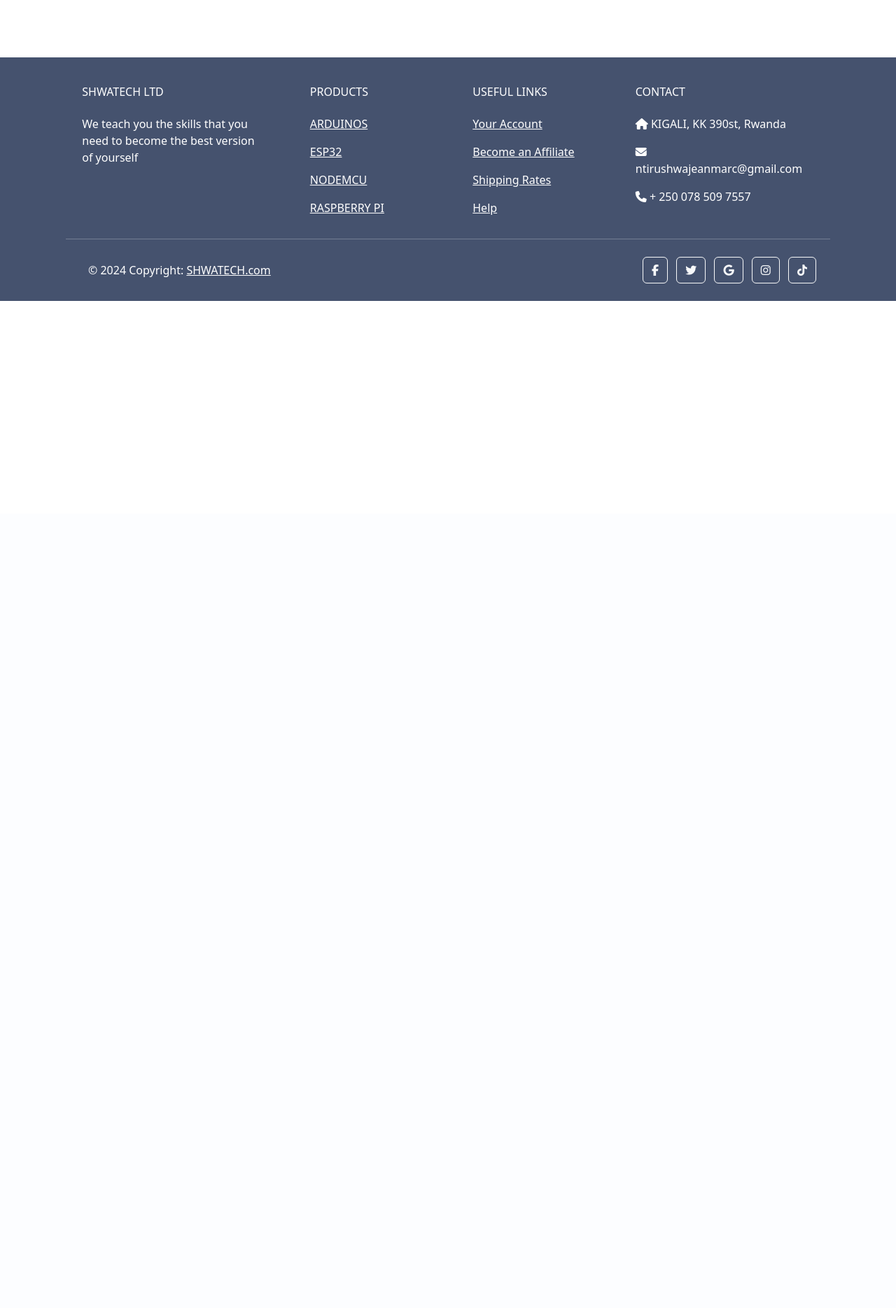
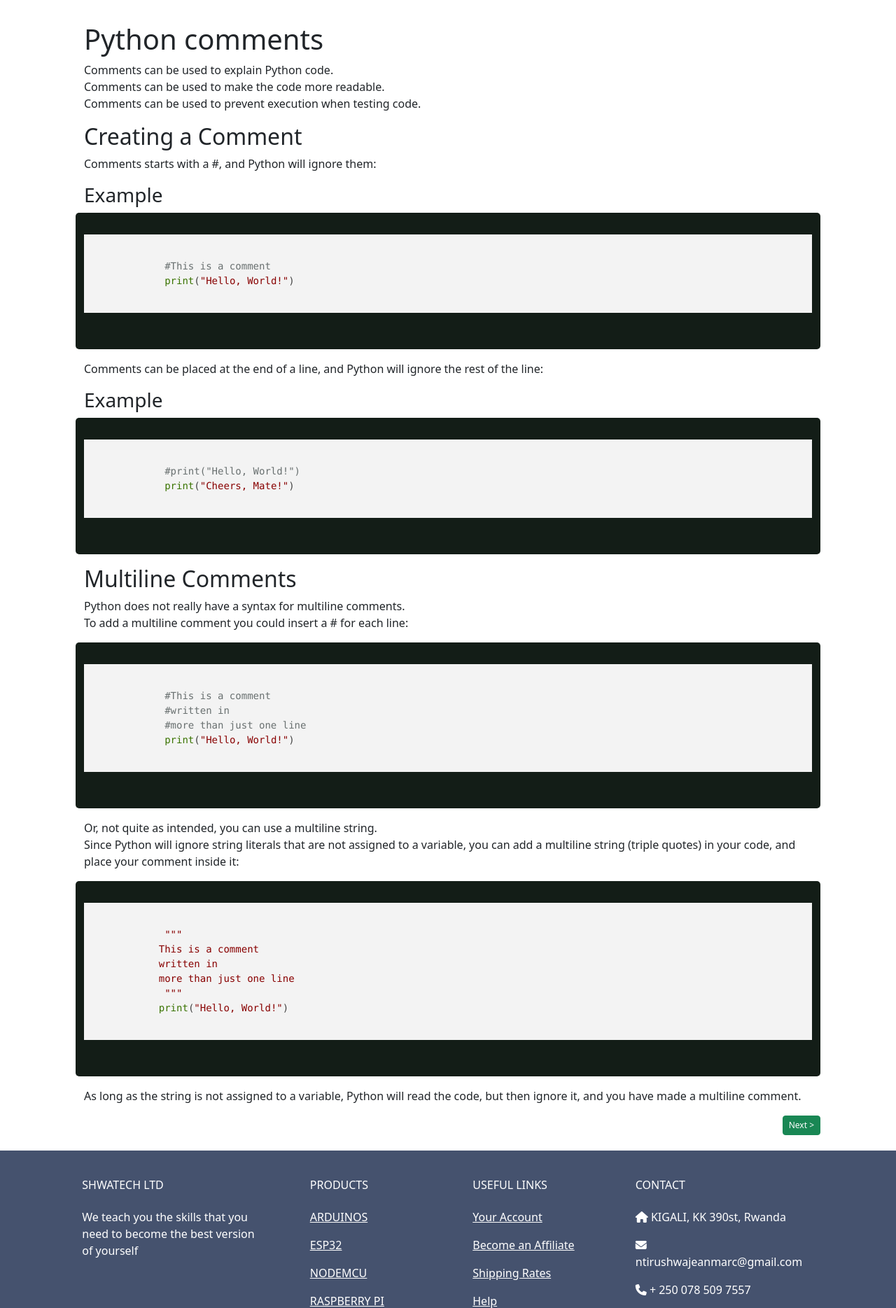
Before and after one commit to ntirushwajeanmarc/shwatech_web, a Flask app: page /python-comments in a window 1280 px wide. Shown: the part 66-1935 px from the top of the page at 70% size. Before the commit the page ends 496 px from the top, so only its background shows below. Run offline with Flask 3, Linux system fonts and the light colour scheme; some libraries are stand-ins or nearby versions.

Commit message:
new change

```diff
--- a/templates/python/comment.html
+++ b/templates/python/comment.html
@@ -5,6 +5,64 @@
 {% block body %}
 <div class="container mt-5 content">
     <div class="row">
+    <h1>Python comments</h1>
+    <p>Comments can be used to explain Python code.</br>
+
+        Comments can be used to make the code more readable.</br>
+
+        Comments can be used to prevent execution when testing code.
+    </p>
+    <h2>Creating a Comment</h2>
+    <p>Comments starts with a #, and Python will ignore them:</p>
+    <h3>Example</h3>
+    <pre class="python">
+        <code>
+            #This is a comment
+            print("Hello, World!")
+        </code>
+    </pre>
+    <p>Comments can be placed at the end of a line, and Python will ignore the rest of the line:</p>
+    <h3>Example</h3>
+    <pre class="python">
+        <code>
+            #print("Hello, World!")
+            print("Cheers, Mate!")
+        </code>
+    </pre>
+    <h2>Multiline Comments</h2>
+    <p>Python does not really have a syntax for multiline comments.</br>
+
+    To add a multiline comment you could insert a # for each line:</p>
+     <pre class="python">
+        <code>
+            #This is a comment
+            #written in
+            #more than just one line
+            print("Hello, World!")
+        </code>
+     </pre>
+     <p>
+        Or, not quite as intended, you can use a multiline string.</br>
+
+        Since Python will ignore string literals that are not assigned to a variable, you can add a multiline string (triple quotes) in your code, and place your comment inside it:
+     </p>
+     <pre class="python">
+        <code>
+            """
+           This is a comment
+           written in
+           more than just one line
+            """
+           print("Hello, World!")
+        </code>
+     </pre>
+     <p>As long as the string is not assigned to a variable, Python will read the code, but then ignore it, and you have made a multiline comment.</p>
+     <div class="position-relative">
+        <a class="btn btn-success btn-sm position-absolute top-0 end-0"
+           style="--bs-btn-padding-y: .25rem; --bs-btn-padding-x: .5rem; --bs-btn-font-size: .75rem;"
+           href="/python-variable"
+           role="button">Next > </a>
+    </div>
 
 
 
```
